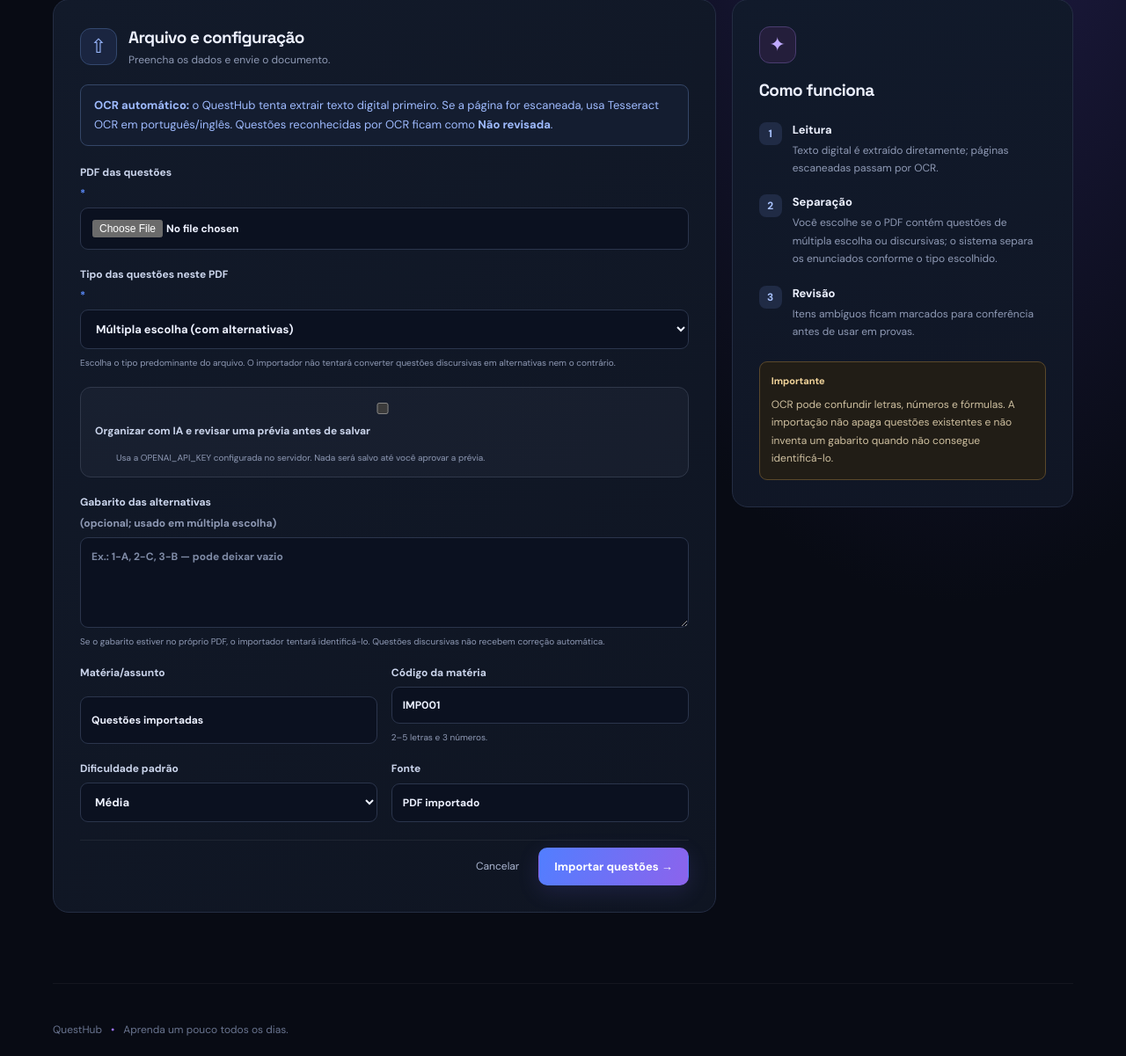
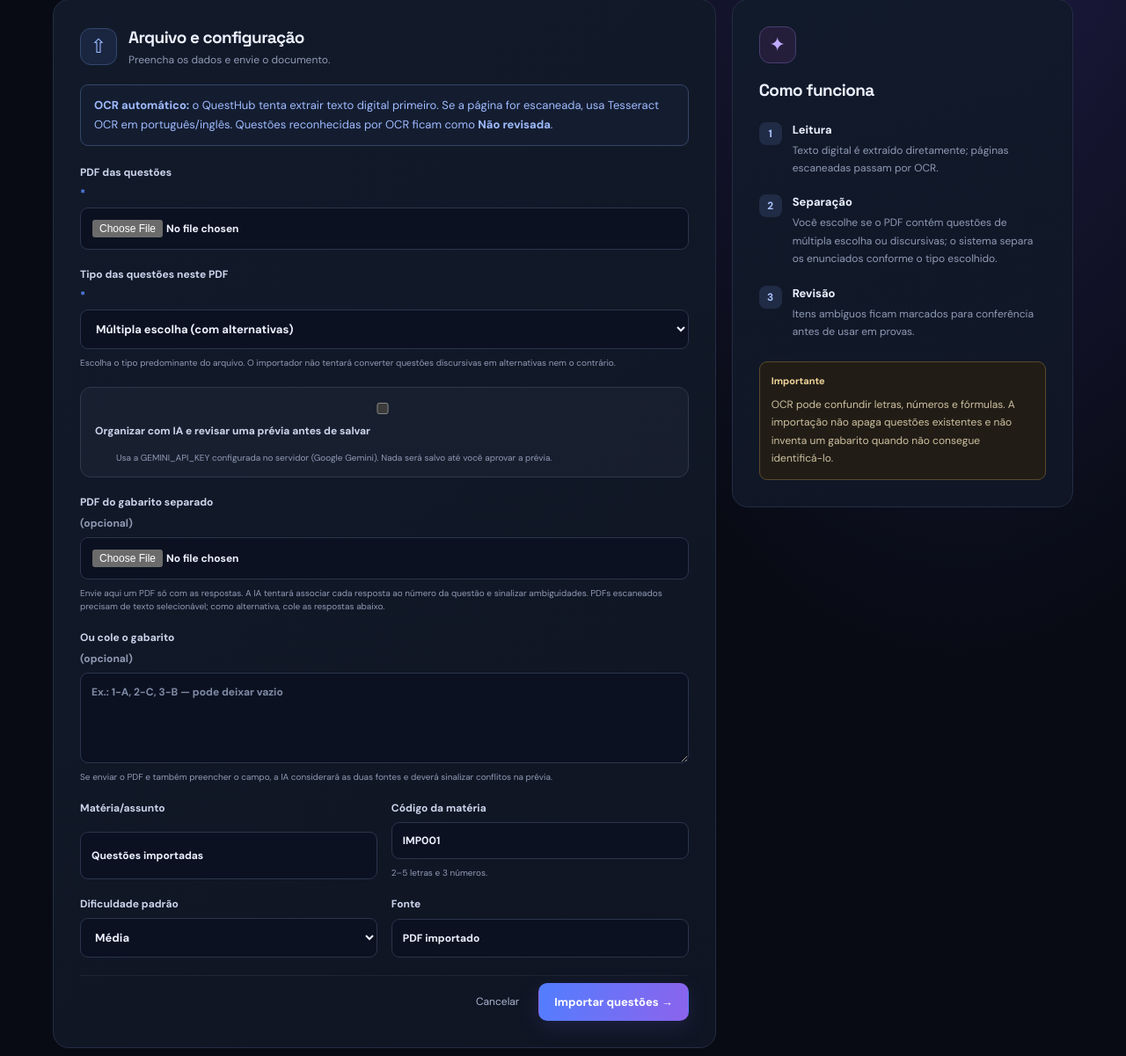
Before and after one commit to UsernameIsLoading/QuestHub, a Flask app: page /questions/import in a window 1280 px wide. Shown: the part 244-1445 px from the top of the page at 88% size. Before the commit the page ends 1422 px from the top, so only its background shows below. Run offline with Flask 3, Linux system fonts and the light colour scheme; the visitor is signed in with stand-in values (Sample User, id 1); some libraries are stand-ins or nearby versions.

Commit message:
Add files via upload

```diff
--- a/templates/import_questions.html
+++ b/templates/import_questions.html
@@ -10,8 +10,9 @@
       <input type="hidden" name="csrf_token" value="{{ csrf_token() }}">
       <label for="pdf_file">PDF das questões <span class="required-mark">*</span><input id="pdf_file" name="pdf_file" type="file" accept="application/pdf,.pdf" required></label>
       <label for="question_type">Tipo das questões neste PDF <span class="required-mark">*</span><select id="question_type" name="question_type" required><option value="multiple_choice" selected>Múltipla escolha (com alternativas)</option><option value="essay">Discursivas (resposta escrita)</option></select><small>Escolha o tipo predominante do arquivo. O importador não tentará converter questões discursivas em alternativas nem o contrário.</small></label>
-      <label class="ai-import-toggle"><input type="checkbox" name="ai_process" value="yes"> Organizar com IA e revisar uma prévia antes de salvar <small>Usa a OPENAI_API_KEY configurada no servidor. Nada será salvo até você aprovar a prévia.</small></label>
-      <label for="answer_key">Gabarito das alternativas <span class="muted">(opcional; usado em múltipla escolha)</span><textarea id="answer_key" name="answer_key" rows="4" placeholder="Ex.: 1-A, 2-C, 3-B — pode deixar vazio"></textarea><small>Se o gabarito estiver no próprio PDF, o importador tentará identificá-lo. Questões discursivas não recebem correção automática.</small></label>
+      <label class="ai-import-toggle"><input type="checkbox" name="ai_process" value="yes"> Organizar com IA e revisar uma prévia antes de salvar <small>Usa a GEMINI_API_KEY configurada no servidor (Google Gemini). Nada será salvo até você aprovar a prévia.</small></label>
+      <label for="answer_pdf">PDF do gabarito separado <span class="muted">(opcional)</span><input id="answer_pdf" name="answer_pdf" type="file" accept="application/pdf,.pdf"><small>Envie aqui um PDF só com as respostas. A IA tentará associar cada resposta ao número da questão e sinalizar ambiguidades. PDFs escaneados precisam de texto selecionável; como alternativa, cole as respostas abaixo.</small></label>
+      <label for="answer_key">Ou cole o gabarito <span class="muted">(opcional)</span><textarea id="answer_key" name="answer_key" rows="4" placeholder="Ex.: 1-A, 2-C, 3-B — pode deixar vazio"></textarea><small>Se enviar o PDF e também preencher o campo, a IA considerará as duas fontes e deverá sinalizar conflitos na prévia.</small></label>
       <div class="import-field-grid"><label for="subject">Matéria/assunto<input id="subject" name="subject" maxlength="100" value="Questões importadas" required></label><label for="subject_code">Código da matéria<input id="subject_code" name="subject_code" maxlength="8" value="IMP001" pattern="[A-Za-z]{2,5}[0-9]{3}" required><small>2–5 letras e 3 números.</small></label></div>
       <div class="import-field-grid"><label for="difficulty">Dificuldade padrão<select id="difficulty" name="difficulty"><option>Média</option><option>Fácil</option><option>Difícil</option></select></label><label for="source">Fonte<input id="source" name="source" maxlength="200" value="PDF importado" placeholder="Nome da prova ou arquivo"></label></div>
       <div class="import-actions"><a class="clear-link" href="{{ url_for('questions') }}">Cancelar</a><button class="button primary" type="submit">Importar questões →</button></div>
```
